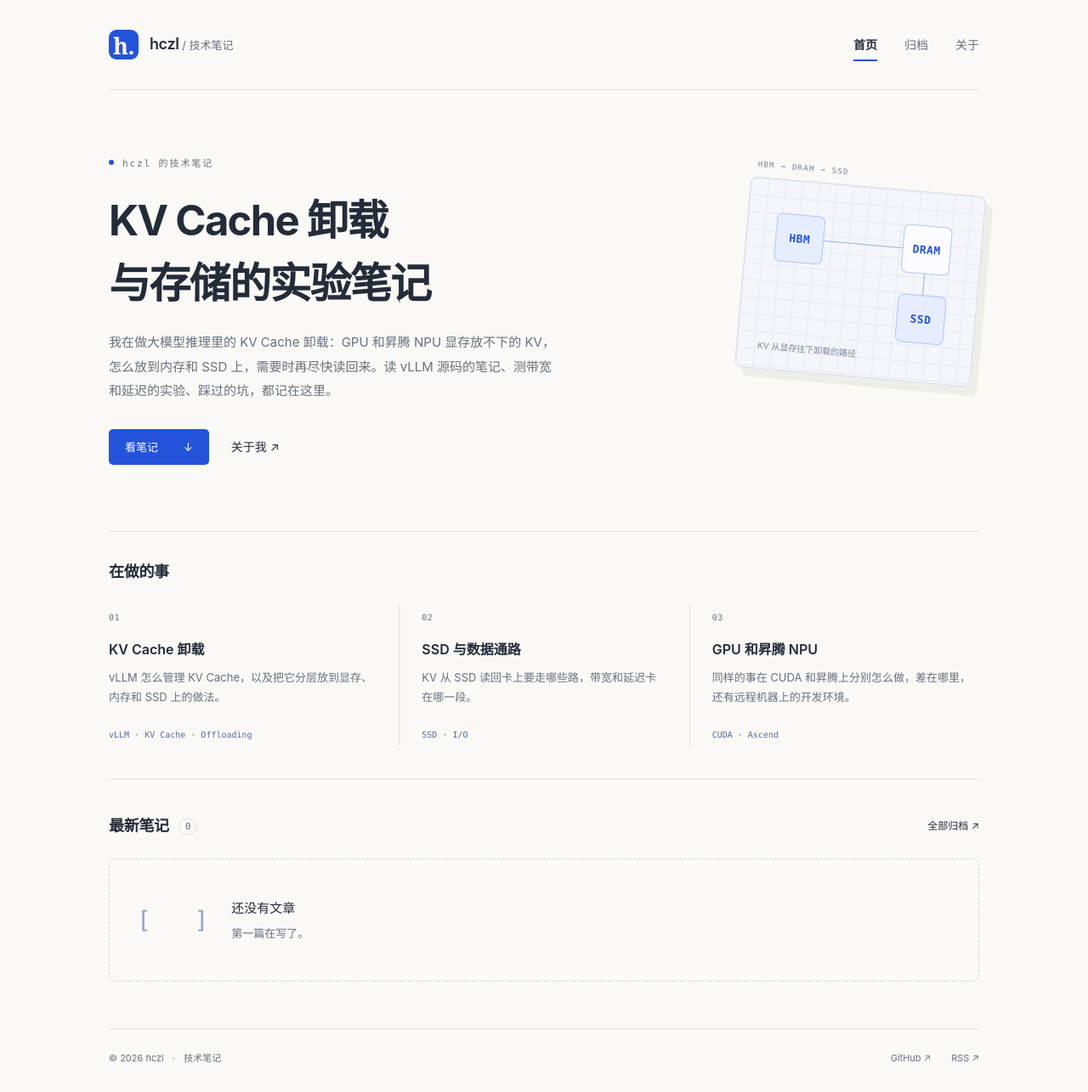
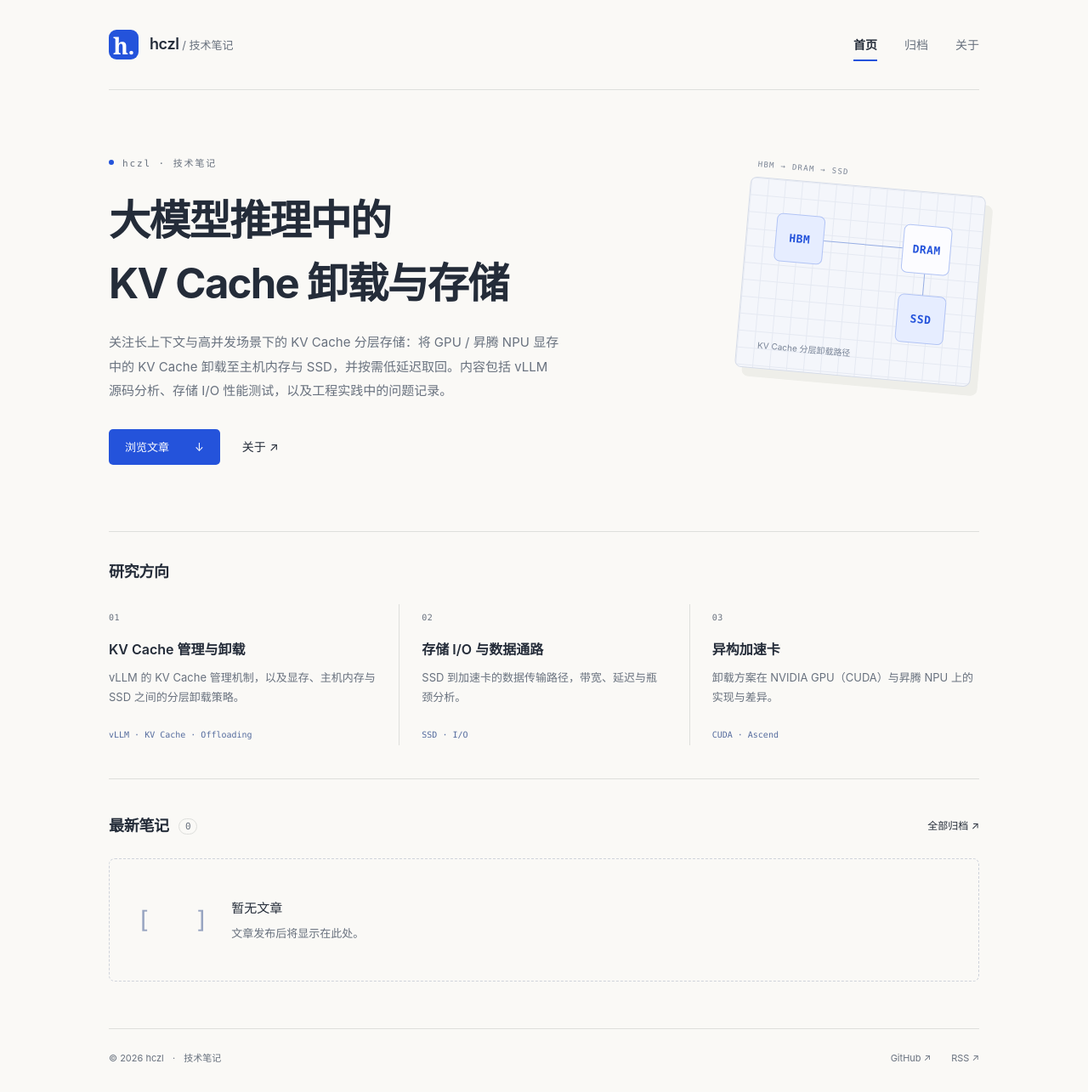
Before and after one commit to hczl/hczl.github.io, a Jekyll site: the page built from index.html, in a window 1280 px wide. Shown: the whole page at 85% size. Built offline with Jekyll 4.4.1, drawn with Linux system fonts in a browser that asks for light colours.

```diff
--- a/404.html
+++ b/404.html
@@ -3,4 +3,4 @@ layout: default
 title: 页面未找到
 permalink: /404.html
 ---
-<header class="page-header"><div class="eyebrow">404</div><h1>页面不存在</h1><p>链接可能改过了，回首页找找看。</p><a class="button" href="{{ '/' | relative_url }}">回到首页 ↗</a></header>
+<header class="page-header"><div class="eyebrow">404</div><h1>页面不存在</h1><p>该链接可能已失效或已更改。</p><a class="button" href="{{ '/' | relative_url }}">回到首页 ↗</a></header>
--- a/archive.html
+++ b/archive.html
@@ -3,8 +3,8 @@ layout: default
 title: 文章归档
 permalink: /archive/
 ---
-<header class="page-header"><div class="eyebrow">归档</div><h1>全部文章</h1><p>按年份排列。</p></header>
+<header class="page-header"><div class="eyebrow">归档</div><h1>文章归档</h1><p>按年份列出全部文章。</p></header>
 {% if site.posts.size > 0 %}
 {% assign years = site.posts | group_by_exp: 'post', 'post.date | date: "%Y"' %}
 {% for year in years %}<section class="archive-year"><div class="section-heading"><h2>{{ year.name }}</h2><span class="section-kicker">{{ year.items | size }} 篇笔记</span></div><div class="post-list">{% for post in year.items %}{% include post-card.html %}{% endfor %}</div></section>{% endfor %}
-{% else %}<div class="empty-state"><span class="empty-icon" aria-hidden="true">[ &nbsp; ]</span><div><h2>还没有发布的笔记</h2><p>发了文章会列在这里。</p><a class="text-link small" href="{{ '/' | relative_url }}">返回首页 ↗</a></div></div>{% endif %}
+{% else %}<div class="empty-state"><span class="empty-icon" aria-hidden="true">[ &nbsp; ]</span><div><h2>暂无文章</h2><p>文章发布后将按年份收录于此。</p><a class="text-link small" href="{{ '/' | relative_url }}">返回首页 ↗</a></div></div>{% endif %}
--- a/index.html
+++ b/index.html
@@ -2,18 +2,18 @@
 layout: default
 ---
 <section class="hero">
-  <div class="eyebrow"><span class="status-dot"></span> hczl 的技术笔记</div>
-  <h1>KV Cache 卸载<br>与存储的实验笔记</h1>
-  <p class="hero-description">我在做大模型推理里的 KV Cache 卸载：GPU 和昇腾 NPU 显存放不下的 KV，怎么放到内存和 SSD 上，需要时再尽快读回来。读 vLLM 源码的笔记、测带宽和延迟的实验、踩过的坑，都记在这里。</p>
-  <div class="hero-links"><a class="button" href="#notes">看笔记 <span aria-hidden="true">↓</span></a><a class="text-link" href="{{ '/about/' | relative_url }}">关于我 <span aria-hidden="true">↗</span></a></div>
-  <div class="hero-art" aria-hidden="true"><span class="art-label">HBM → DRAM → SSD</span><div class="grid-sheet"><div class="diagram-cell cell-one">HBM</div><div class="diagram-line line-one"></div><div class="diagram-cell cell-two">DRAM</div><div class="diagram-line line-two"></div><div class="diagram-cell cell-three">SSD</div><span class="art-caption">KV 从显存往下卸载的路径</span></div></div>
+  <div class="eyebrow"><span class="status-dot"></span> hczl · 技术笔记</div>
+  <h1>大模型推理中的<br>KV Cache 卸载与存储</h1>
+  <p class="hero-description">关注长上下文与高并发场景下的 KV Cache 分层存储：将 GPU / 昇腾 NPU 显存中的 KV Cache 卸载至主机内存与 SSD，并按需低延迟取回。内容包括 vLLM 源码分析、存储 I/O 性能测试，以及工程实践中的问题记录。</p>
+  <div class="hero-links"><a class="button" href="#notes">浏览文章 <span aria-hidden="true">↓</span></a><a class="text-link" href="{{ '/about/' | relative_url }}">关于 <span aria-hidden="true">↗</span></a></div>
+  <div class="hero-art" aria-hidden="true"><span class="art-label">HBM → DRAM → SSD</span><div class="grid-sheet"><div class="diagram-cell cell-one">HBM</div><div class="diagram-line line-one"></div><div class="diagram-cell cell-two">DRAM</div><div class="diagram-line line-two"></div><div class="diagram-cell cell-three">SSD</div><span class="art-caption">KV Cache 分层卸载路径</span></div></div>
 </section>
 <section class="topics" aria-labelledby="topics-title">
-  <div class="section-heading"><h2 id="topics-title">在做的事</h2></div>
+  <div class="section-heading"><h2 id="topics-title">研究方向</h2></div>
   <div class="topic-grid">
-    <div class="topic"><span class="topic-number">01</span><h3>KV Cache 卸载</h3><p>vLLM 怎么管理 KV Cache，以及把它分层放到显存、内存和 SSD 上的做法。</p><span class="topic-tags">vLLM · KV Cache · Offloading</span></div>
-    <div class="topic"><span class="topic-number">02</span><h3>SSD 与数据通路</h3><p>KV 从 SSD 读回卡上要走哪些路，带宽和延迟卡在哪一段。</p><span class="topic-tags">SSD · I/O</span></div>
-    <div class="topic"><span class="topic-number">03</span><h3>GPU 和昇腾 NPU</h3><p>同样的事在 CUDA 和昇腾上分别怎么做，差在哪里，还有远程机器上的开发环境。</p><span class="topic-tags">CUDA · Ascend</span></div>
+    <div class="topic"><span class="topic-number">01</span><h3>KV Cache 管理与卸载</h3><p>vLLM 的 KV Cache 管理机制，以及显存、主机内存与 SSD 之间的分层卸载策略。</p><span class="topic-tags">vLLM · KV Cache · Offloading</span></div>
+    <div class="topic"><span class="topic-number">02</span><h3>存储 I/O 与数据通路</h3><p>SSD 到加速卡的数据传输路径，带宽、延迟与瓶颈分析。</p><span class="topic-tags">SSD · I/O</span></div>
+    <div class="topic"><span class="topic-number">03</span><h3>异构加速卡</h3><p>卸载方案在 NVIDIA GPU（CUDA）与昇腾 NPU 上的实现与差异。</p><span class="topic-tags">CUDA · Ascend</span></div>
   </div>
 </section>
 <section class="notes-section" id="notes" aria-labelledby="notes-title">
@@ -21,6 +21,6 @@ layout: default
   {% if site.posts.size > 0 %}
   <div class="post-list">{% for post in site.posts limit: 6 %}{% include post-card.html %}{% endfor %}</div>
   {% else %}
-  <div class="empty-state"><span class="empty-icon" aria-hidden="true">[ &nbsp; ]</span><div><h3>还没有文章</h3><p>第一篇在写了。</p></div></div>
+  <div class="empty-state"><span class="empty-icon" aria-hidden="true">[ &nbsp; ]</span><div><h3>暂无文章</h3><p>文章发布后将显示在此处。</p></div></div>
   {% endif %}
 </section>
```
Also changed, not shown: CLAUDE.md (+1 -1 lines), about.md (+13 -5 lines), README.md.
